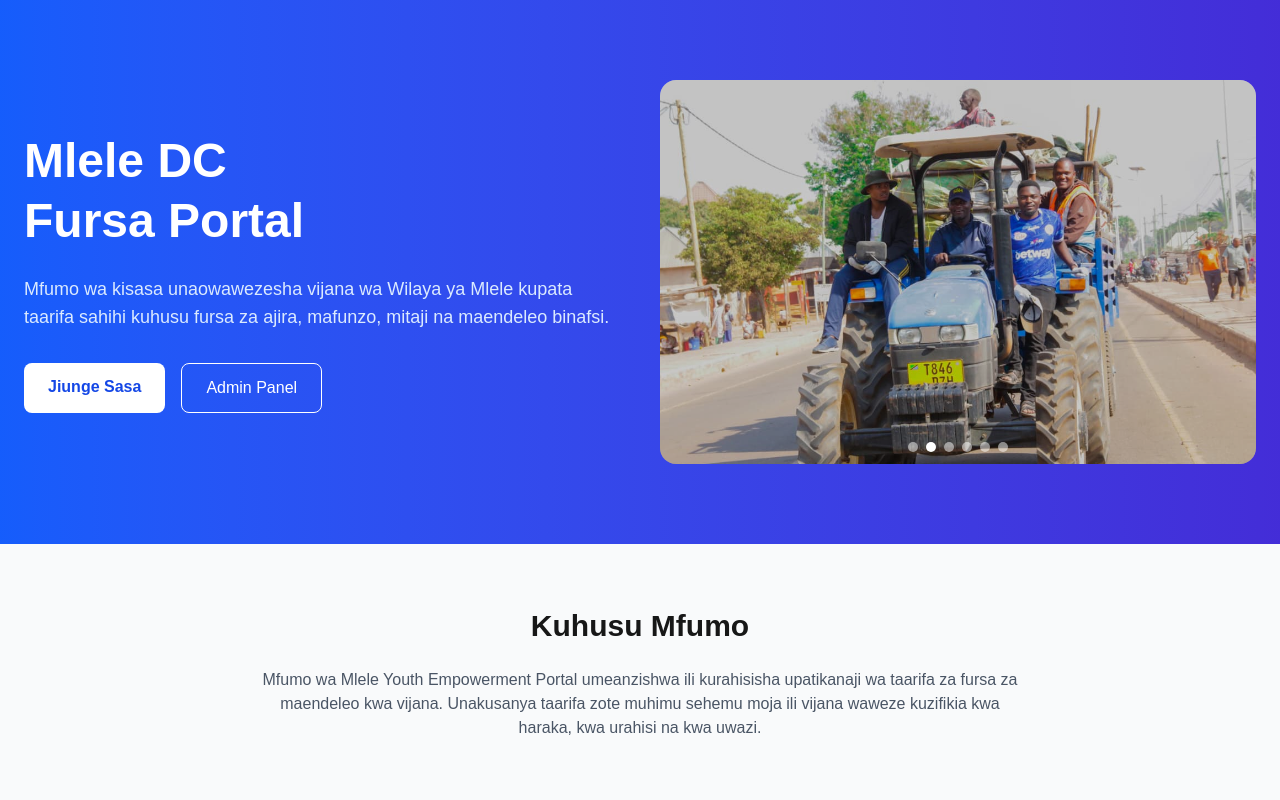
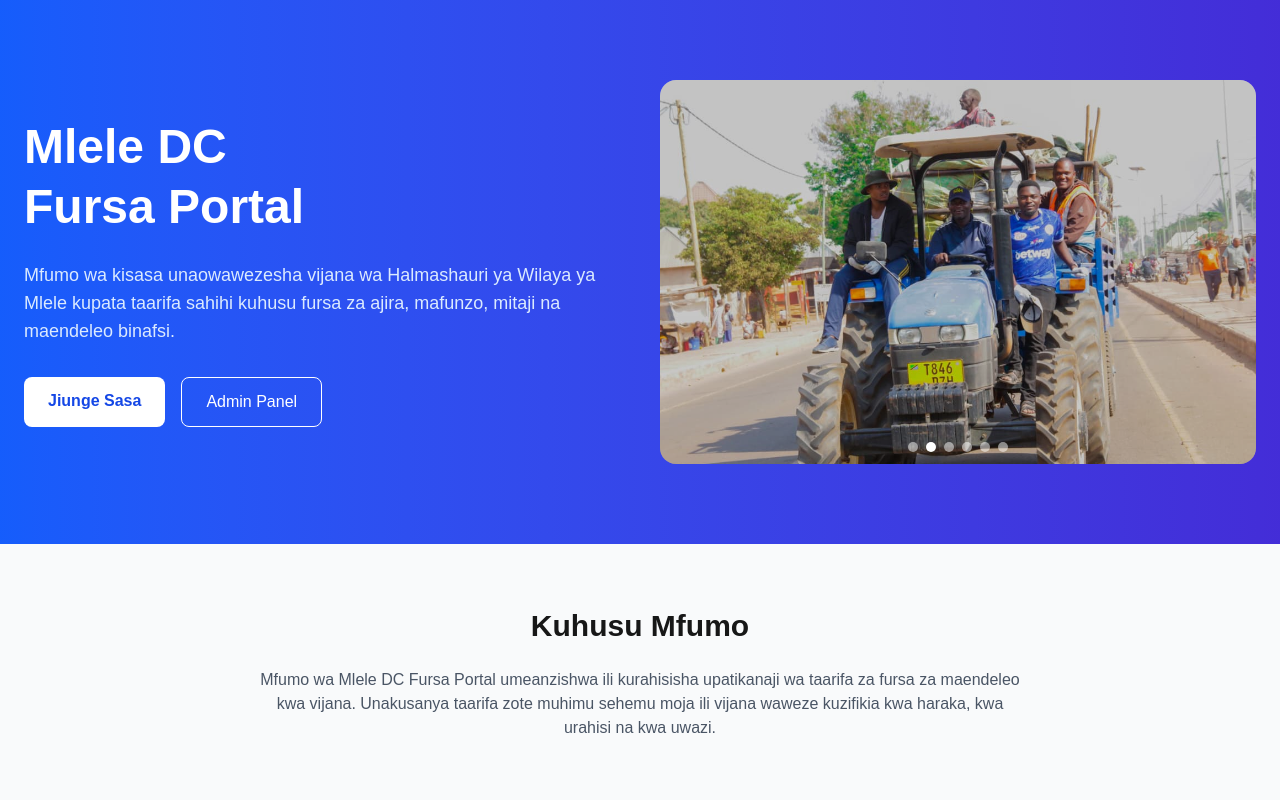
Before and after one commit to nico123zilibanda/myep, a Next.js app: page / in a window 1280 px wide. Shown: the top 800 px of the page. Built offline with nearby package versions, Linux system fonts and the light colour scheme.

Commit message:
upadate changes

```diff
--- a/app/page.tsx
+++ b/app/page.tsx
@@ -36,7 +36,7 @@ export default function HomePage() {
             </h1>
 
             <p className="mt-6 text-lg text-blue-100">
-              Mfumo wa kisasa unaowawezesha vijana wa Wilaya ya Mlele
+              Mfumo wa kisasa unaowawezesha vijana wa Halmashauri ya Wilaya ya Mlele
               kupata taarifa sahihi kuhusu fursa za ajira, mafunzo,
               mitaji na maendeleo binafsi.
             </p>
@@ -94,7 +94,7 @@ export default function HomePage() {
         </h2>
 
         <p className="text-gray-600 text-center max-w-3xl mx-auto">
-          Mfumo wa Mlele Youth Empowerment Portal umeanzishwa
+          Mfumo wa Mlele DC Fursa Portal umeanzishwa
           ili kurahisisha upatikanaji wa taarifa za fursa za
           maendeleo kwa vijana. Unakusanya taarifa zote muhimu
           sehemu moja ili vijana waweze kuzifikia kwa haraka,
```
